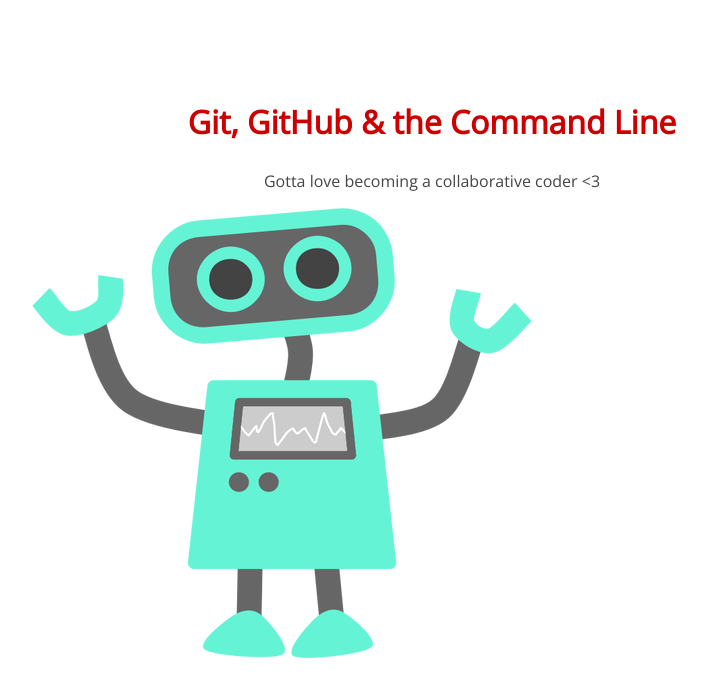
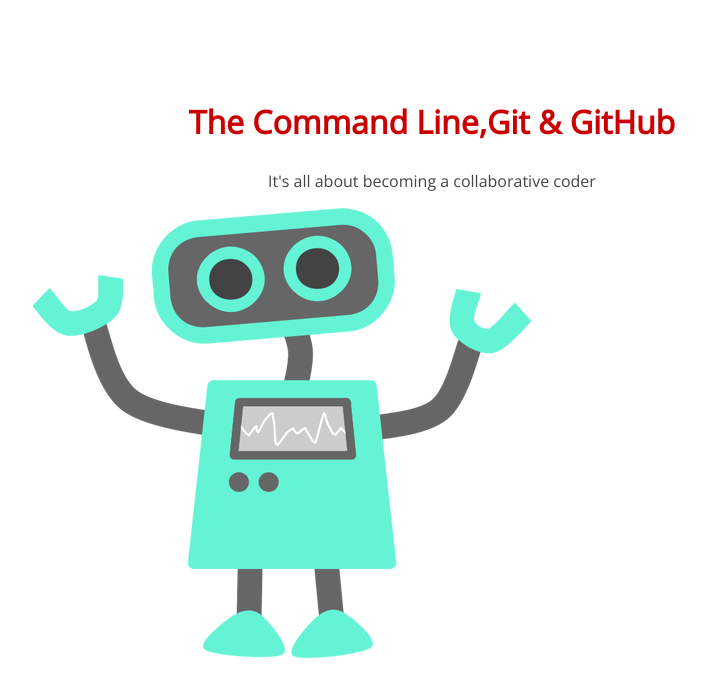
Before and after one commit to JTeee/105-project, a plain HTML site: page index.html in a window 1280 px wide. Shown: the whole page, without its empty margins (208-915 px from the left). Drawn offline with nearby package versions, Linux system fonts and the light colour scheme.

Commit message:
changed words in between h1 and p

```diff
--- a/index.html
+++ b/index.html
@@ -8,8 +8,8 @@
 </head>
 <body>
 	<section>
-		<h1>Git, GitHub & the Command Line</h1>
-		<p>Gotta love becoming a collaborative coder <3</p>
+		<h1>The Command Line,Git & GitHub</h1>
+		<p>It's all about becoming a collaborative coder</p>
 		<img src="img/happy-blue-robot.png">
 	</section>
 </body>
```
